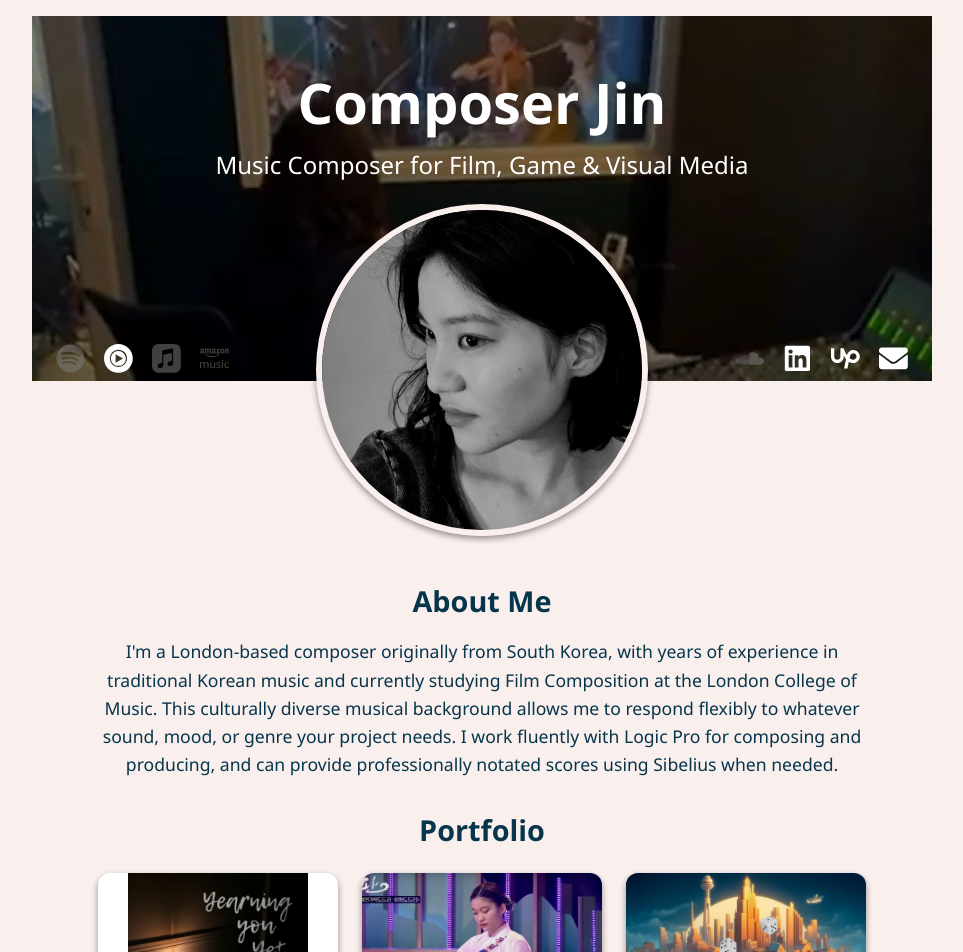
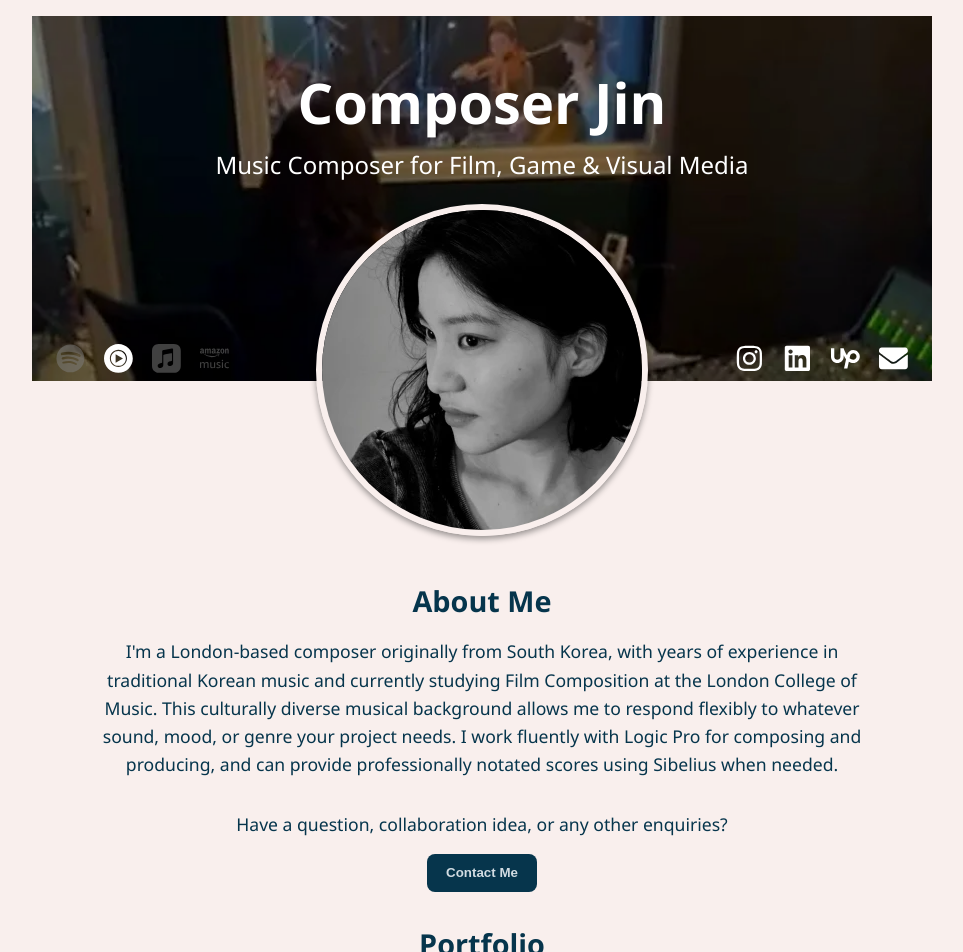
Before and after one commit to composerjin/composerjin.github.io, a React (Create React App) app: page /#/ in a window 1280 px wide. Shown: the top 952 px of the page, without its empty margins (158-1121 px from the left). Built offline with nearby package versions, Linux system fonts and the light colour scheme.

Commit message:
update desc, move contact

```diff
--- a/src/App.js
+++ b/src/App.js
@@ -28,26 +28,26 @@ function App() {
             <Routes>
               <Route path="/" element={
                 <>
+                  <Contact/>
                   <Portfolio/>
-                  <Contact/>
                 </>
               } />
               <Route path="/yearning" element={
                 <>
+                  <Contact/>
                   <Portfolio modalKey="yearning" />
-                  <Contact/>
                 </>
               } />
               <Route path="/contact" element={
                 <>
+                  <Contact forceOpen={1} />
                   <Portfolio />
-                  <Contact forceOpen={1} />
                 </>
               } />
               <Route path="*" element={
                 <>
+                  <Contact/>
                   <Portfolio />
-                  <Contact/>
                 </>
               } />
             </Routes>
--- a/src/components/Portfolio.css
+++ b/src/components/Portfolio.css
@@ -402,7 +402,7 @@
 .contact-intro {
   color: var(--primary-text);
   margin-bottom: 1rem;
-  margin-top: 3rem;
+  /* margin-top: 3rem; */
 
   font-size: 1.1rem;
   line-height: 1.6;
--- a/src/components/Portfolio.js
+++ b/src/components/Portfolio.js
@@ -17,7 +17,7 @@ const portfolioItems = [
     id: 'yearning',
     img: '/projects/yearning.webp',
     title: 'Yearning You Yet',
-    description: 'Yearning You Yet, a cinematic string quartet that awakens one’s own memories. Pre-save today and follow Jin Cho for future releases.',
+    description: 'Composed and recorded with live musicians in London, Yearning You Yet is a neoclassical string quartet that captures a sense of longing and nostalgia. Written with rich harmonic textures through the interplay between the four instruments, it marks my debut release as a composer.',
     audioFiles: [
       { title: "Yearning You Yet (Sample)", url: '/audio/yearning-sample.mp3', markers: [] },
     ],
--- a/src/components/Socials.js
+++ b/src/components/Socials.js
@@ -7,7 +7,8 @@ import {
   FaSpotify,
   FaLinkedin,
   FaSoundcloud,
-  FaEnvelope
+  FaEnvelope,
+  FaInstagram
 } from 'react-icons/fa';
 
 import {
@@ -37,12 +38,13 @@ const socialLinks = [
     enabled: false,
   },
   {
-    icon: <FaSoundcloud className='hide-mobile-social'/>,
-    enabled: false,
+    icon: <FaInstagram />,
+    href: 'https://www.instagram.com/composer_jincho/?igsh=MWY3ZHhvYnhoaG1hcg',
+    enabled: true,
   },
   {
     icon: <FaLinkedin />,
-    href: 'https://www.linkedin.com/in/jinnie-cho-23a05b331/',
+    href: 'https://www.linkedin.com/in/jin-cho-23a05b331/',
     enabled: true,
   },
   {
```
